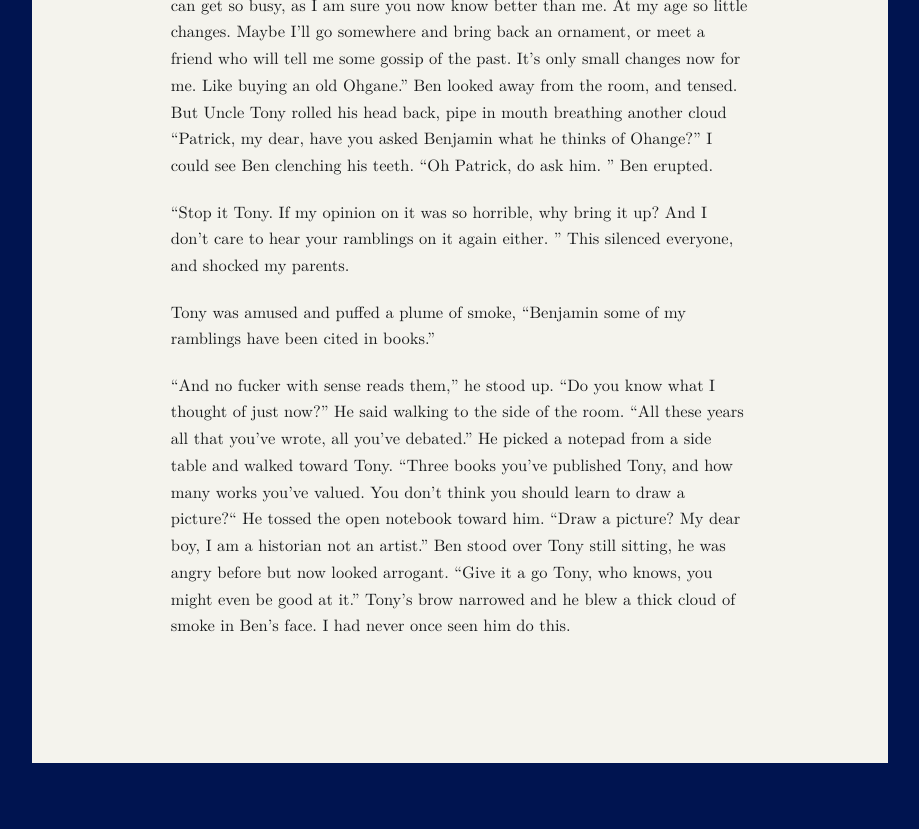
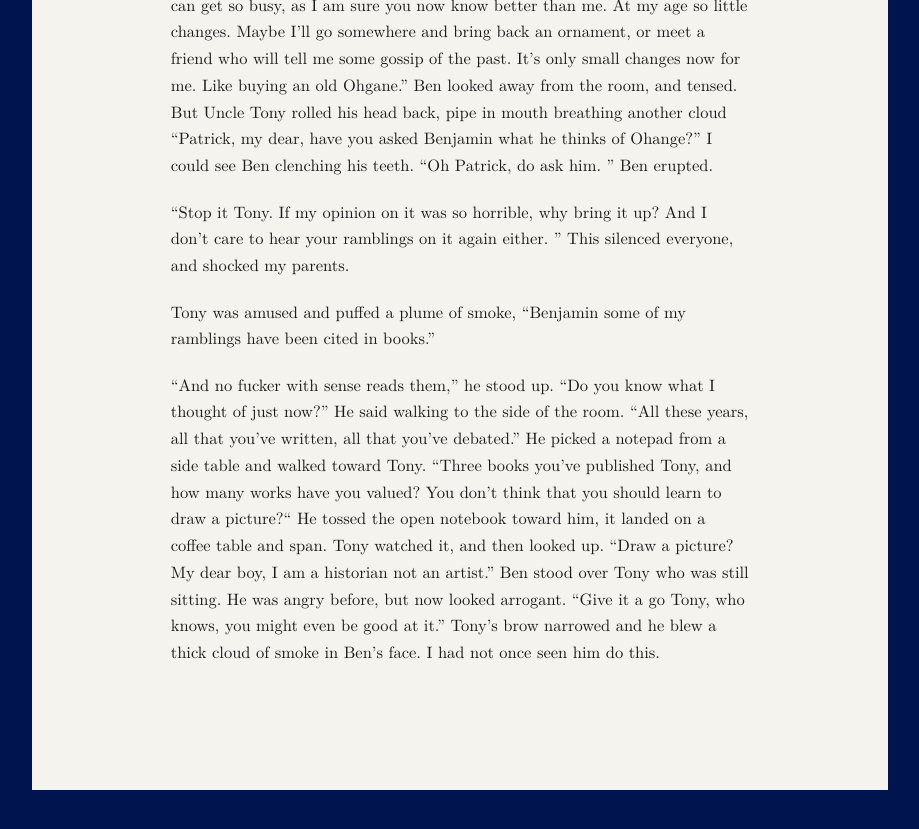
Before and after one commit to chrisjwheeler/website, a Jekyll site: the page built from _posts/2026-09-04-The-Creation-Of-A-Critique.md, in a window 1280 px wide and 900 px high, scrolled down 4448 px. Shown: the top 829 px of the window, without its empty margins (180-1099 px from the left). Built offline with Jekyll 4.4.1, drawn with Linux system fonts in a browser that asks for light colours.

Commit message:
Story tweaks.

```diff
--- a/_posts/2026-09-04-The-Creation-Of-A-Critique.md
+++ b/_posts/2026-09-04-The-Creation-Of-A-Critique.md
@@ -69,4 +69,4 @@ After dinner, my parents went to the balcony to look over the city. This left me
 
 Tony was amused and puffed a plume of smoke, “Benjamin some of my ramblings have been cited in books.”
 
-“And no fucker with sense reads them,” he stood up. “Do you know what I thought of just now?” He said walking to the side of the room. “All these years all that you’ve wrote, all you’ve debated.” He picked a notepad from a side table and walked toward Tony. “Three books you’ve published Tony, and how many works you’ve valued. You don’t think you should learn to draw a picture?“ He tossed the open notebook toward him. “Draw a picture? My dear boy, I am a historian not an artist.” Ben stood over Tony still sitting, he was angry before but now looked arrogant. “Give it a go Tony, who knows, you might even be good at it.” Tony’s brow narrowed and he blew a thick cloud of smoke in Ben’s face. I had never once seen him do this.
+“And no fucker with sense reads them,” he stood up. “Do you know what I thought of just now?” He said walking to the side of the room. “All these years, all that you’ve written, all that you’ve debated.” He picked a notepad from a side table and walked toward Tony. “Three books you’ve published Tony, and how many works have you valued? You don’t think that you should learn to draw a picture?“ He tossed the open notebook toward him, it landed on a coffee table and span. Tony watched it, and then looked up. “Draw a picture? My dear boy, I am a historian not an artist.” Ben stood over Tony who was still sitting. He was angry before, but now looked arrogant. “Give it a go Tony, who knows, you might even be good at it.” Tony’s brow narrowed and he blew a thick cloud of smoke in Ben’s face. I had not once seen him do this.
```
